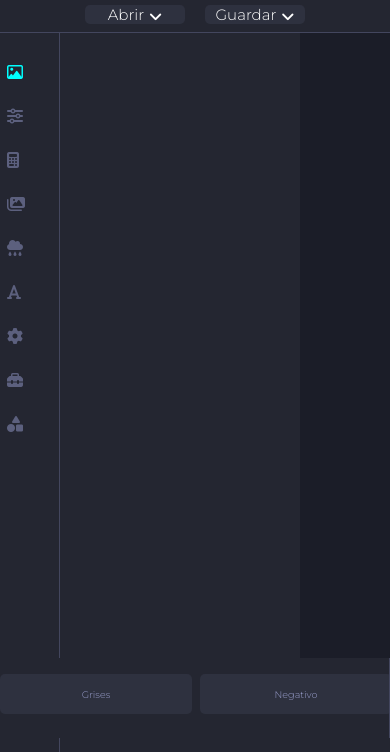
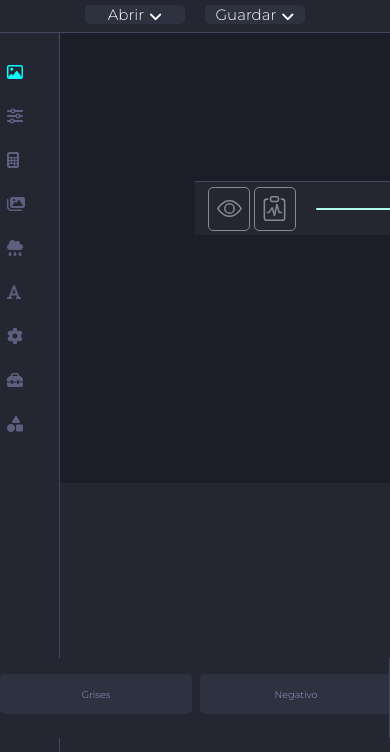
Before and after one commit to PROCESAMIENTOdeIMAGEN/Proyecto-Procesamiento, a website built with webpack: page src/indexA.html in a window 390 px wide. Shown: the part 66-818 px from the top of the page. Built offline with nearby package versions, Linux system fonts and the light colour scheme.

Commit message:
Canvas Responsive. (Nancy) #14

```diff
--- a/src/styles/Navcontent.css
+++ b/src/styles/Navcontent.css
@@ -1090,3 +1090,54 @@ margin-left: 5px;
 }
 
 /* ========= Canvas Responsive ==============*/
+
+@media (max-width: 890px) {
+    /* display: flex;
+    overflow: hidden;
+    flex-wrap: wrap;
+    align-items: center;
+    justify-content: center;
+    width: 100%;
+    height: 90.4%; */
+
+    /*
+
+        display: flex;
+        flex-wrap: wrap;
+        justify-content: center;
+        margin-left: 300px;
+        position: fixed;
+        z-index: 11;
+        width: 76.5%;
+        height: 40vh;
+        background-color: rgb(27, 29, 40);
+    }
+    */
+    .options-canvas {
+        display: flex;
+        flex-direction: column;
+        justify-content: center;
+        align-content: center;
+        align-items: center;
+        width: 100%;
+        margin: 0 auto;
+        height: 65vh;
+    }
+
+    .canvac{
+        display: block;
+        width: 100%;
+        margin: 0 auto;
+    }
+
+    .item-canv1 {
+        margin-left: 0;
+    }
+    .menu-canvas {
+        justify-content: center;
+    }
+
+    .sub-menusActions1{
+        z-index: 50;
+    }
+}
```
